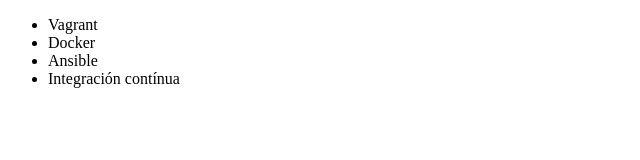
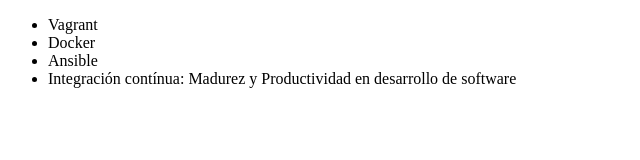
Before and after one commit to AngelChanqueti/Alura-git, a plain HTML site: page index.html in a window 1280 px wide. Shown: the whole page, without its empty margins (0-640 px from the left). Drawn offline with Linux system fonts and the light colour scheme.

Commit message:
Renombrando curso de integracionj continua

```diff
--- a/index.html
+++ b/index.html
@@ -9,7 +9,7 @@
          <li> Vagrant </li>
          <li> Docker </li>
          <li> Ansible </li>
-         <li> Integración contínua </li>
+         <li> Integración contínua: Madurez y Productividad en desarrollo de software </li>
      </ul>
 </body>
 </html>
```
